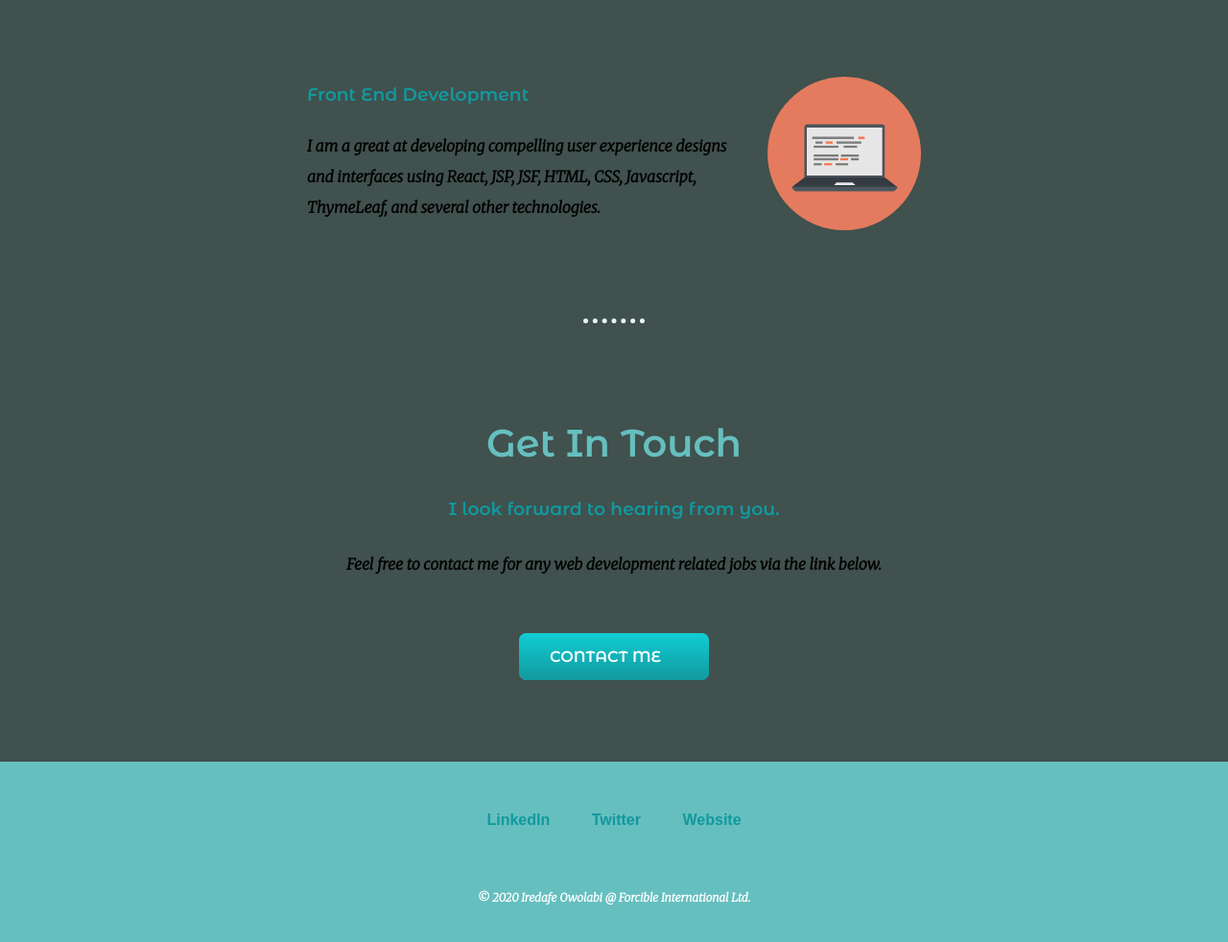
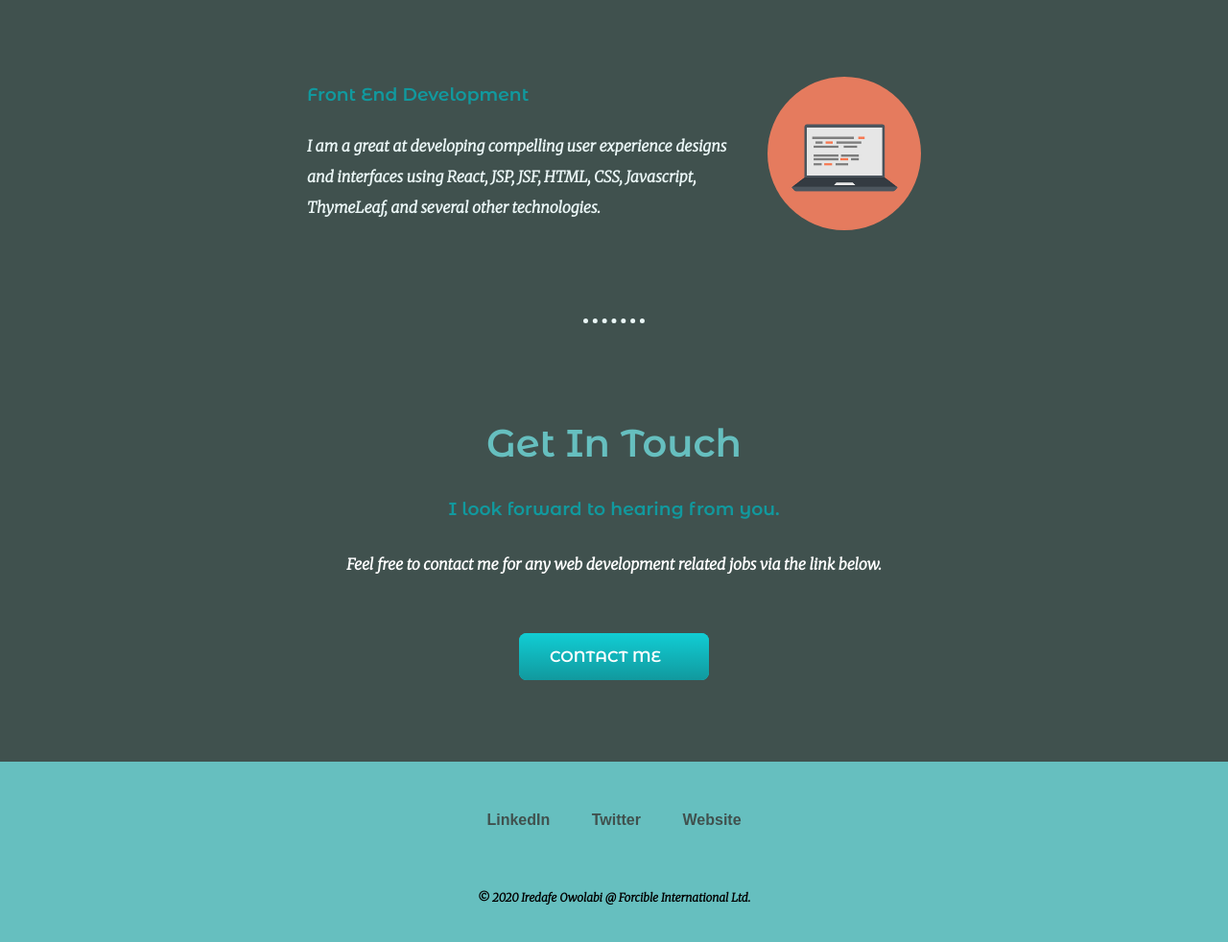
Before and after one commit to Iredafe/css-site, a plain HTML site: page index.html in a window 1280 px wide. Shown: the part 1720-2702 px from the top of the page at 96% size. Drawn offline with Linux system fonts and the light colour scheme.

Commit message:
minor changes

```diff
--- a/css/styles.css
+++ b/css/styles.css
@@ -101,6 +101,7 @@ img {
 
 .skill-info {
   text-align: left;
+color: #EAF6F6;
 }
 
 hr {
@@ -139,13 +140,13 @@ hr {
   -moz-border-radius: 8;
   border-radius: 8px;
   font-family: 'Montserrat Alternates', sans-serif;
+  padding: 15px 50px 15px 32px;
   color: #ffffff;
-  padding: 15px 50px 15px 32px;
   text-decoration: none;
 }
 .contact-me-words{
   margin: 30px auto 70px;
-
+color: #ffffff;
 }
 
 .btn:hover {
@@ -159,14 +160,14 @@ hr {
 }
 
 .copyright {
-  color: #ffffff;
+  color: #000000;
   margin-top: 60px;
   font-size: 0.75rem;
 
 }
 
 .footer-link {
-  color: #11999E;
+  color: #40514E;
   margin: 20px;
   font-family: sans-serif;
   text-decoration: none;
```
